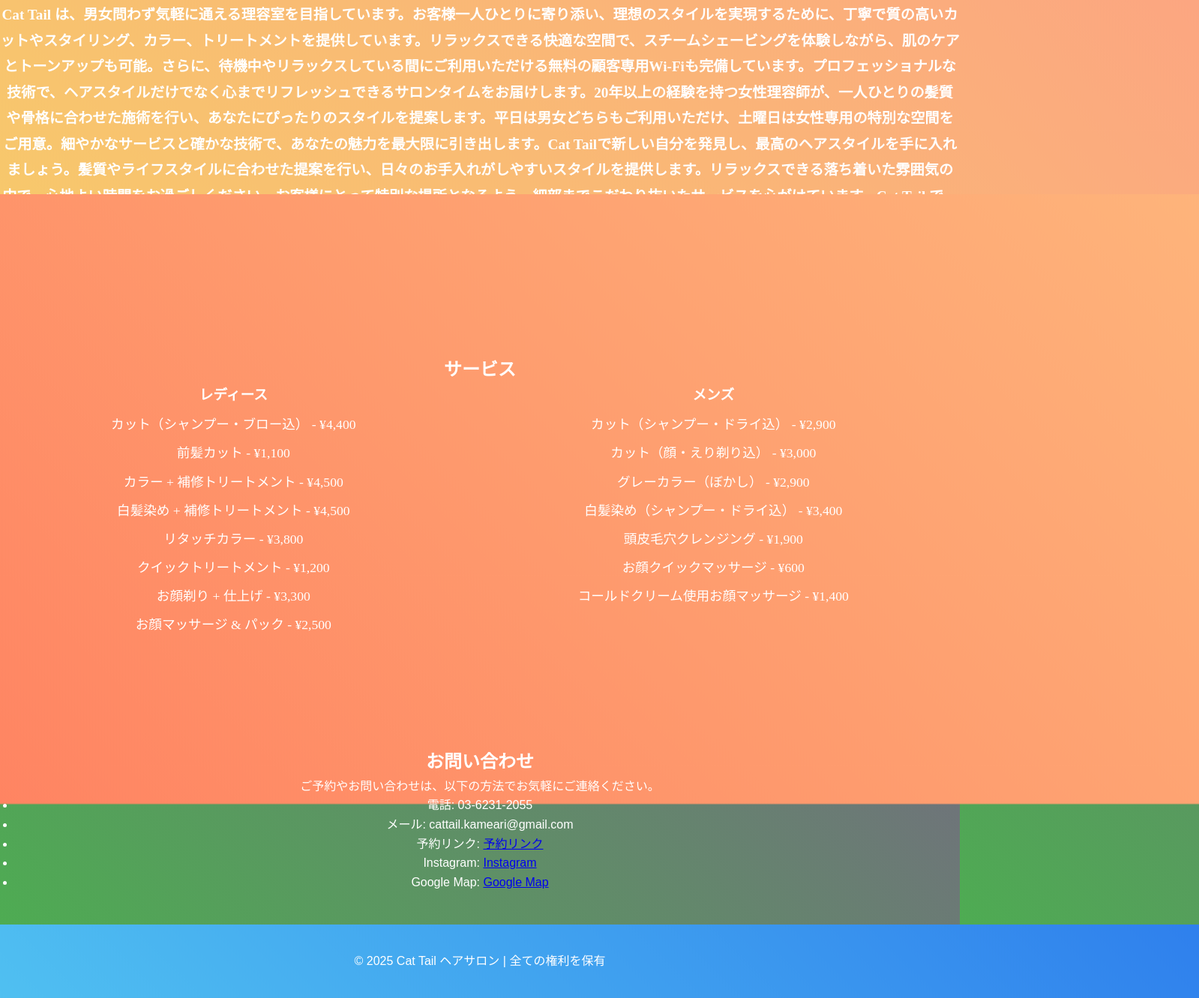
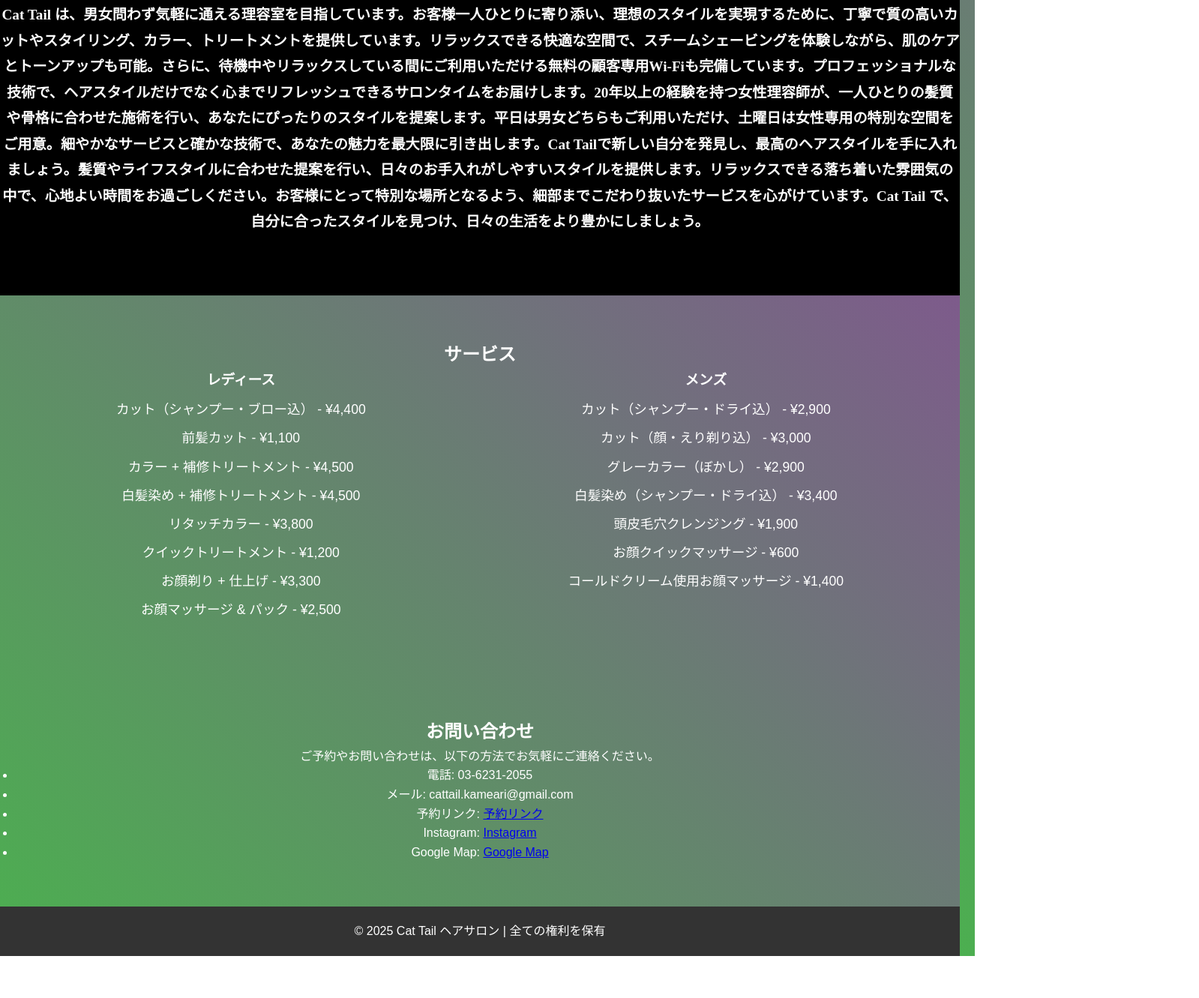
Before and after one commit to cattail2025/Cattail, a plain HTML site: page index.html in a window 1280 px wide. Shown: the part 940-2271 px from the top of the page at 75% size, 1599 px wide, since content can reach past the window. After the commit the page ends 2215 px from the top, so only its background shows below. Drawn offline with nearby package versions, Linux system fonts and the light colour scheme.

Commit message:
Update styles.css

```diff
--- a/styles.css
+++ b/styles.css
@@ -50,7 +50,7 @@ nav ul li a {
     font-size: 1.1rem;
 }
 
-/* Hero Section (Image Carousel with 3D effect) */
+/* Hero Section */
 .hero {
     padding-top: 100px; /* Increased padding */
     text-align: center;
@@ -58,22 +58,6 @@ nav ul li a {
     height: 750px; /* Increased height */
     position: relative;
     z-index: 1;
-    overflow: hidden;
-    perspective: 1000px; /* Set perspective for 3D effect */
-}
-
-/* 3D Moving Background */
-.hero::before {
-    content: '';
-    position: absolute;
-    top: 0;
-    left: 0;
-    width: 100%;
-    height: 100%;
-    background: url('your-image.jpg') no-repeat center center/cover; /* Replace with your background image */
-    transform: translateZ(-1px) scale(1.5); /* Apply 3D effect */
-    z-index: -1;
-    pointer-events: none;
 }
 
 /* Hero Text */
@@ -139,20 +123,6 @@ section {
     color: white;
     padding: 80px 0;
     font-family: 'Roboto Slab', serif; /* Apply Roboto Slab font */
-    perspective: 1000px; /* Set perspective for 3D effect */
-}
-
-#about::before {
-    content: '';
-    position: absolute;
-    top: 0;
-    left: 0;
-    width: 100%;
-    height: 100%;
-    background: linear-gradient(45deg, #f6d365, #fda085); /* Soft gradient background */
-    transform: translateZ(-1px) scale(1.5);
-    z-index: -1;
-    pointer-events: none;
 }
 
 #about p {
@@ -169,28 +139,6 @@ section {
 }
 
 /* Services Section */
-#services {
-    background-color: #333;
-    color: white;
-    padding: 80px 0;
-    font-family: 'Roboto Slab', serif;
-    perspective: 1000px;
-}
-
-#services::before {
-    content: '';
-    position: absolute;
-    top: 0;
-    left: 0;
-    width: 100%;
-    height: 100%;
-    background: linear-gradient(45deg, #ff7e5f, #feb47b); /* Orange gradient */
-    transform: translateZ(-1px) scale(1.5);
-    z-index: -1;
-    pointer-events: none;
-}
-
-/* Services Section Content */
 .service-container {
     display: flex;
     justify-content: space-around;
@@ -207,28 +155,13 @@ section {
     margin: 10px 0;
 }
 
-/* Footer Section */
+/* Footer */
 footer {
     text-align: center;
     padding: 20px;
     background-color: #333;
     color: white;
     font-size: 1rem;
-    position: relative;
-    perspective: 1000px;
-}
-
-footer::before {
-    content: '';
-    position: absolute;
-    top: 0;
-    left: 0;
-    width: 100%;
-    height: 100%;
-    background: linear-gradient(45deg, #56ccf2, #2f80ed); /* Blue gradient */
-    transform: translateZ(-1px) scale(1.5);
-    z-index: -1;
-    pointer-events: none;
 }
 
 /* Smooth Scroll */
```
